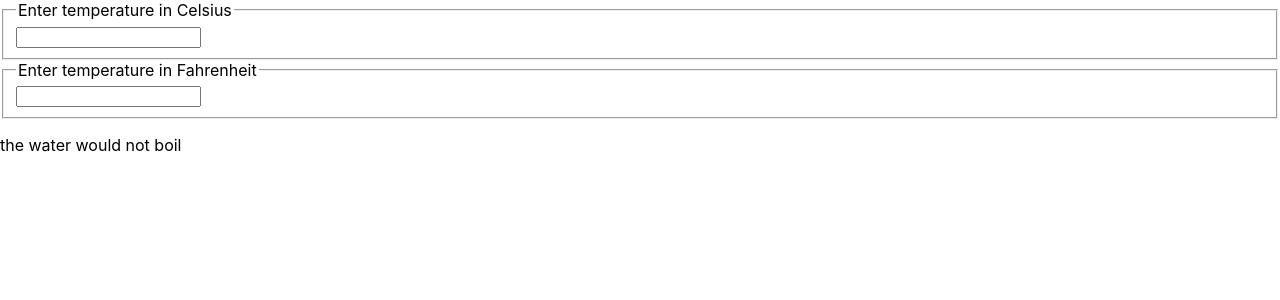
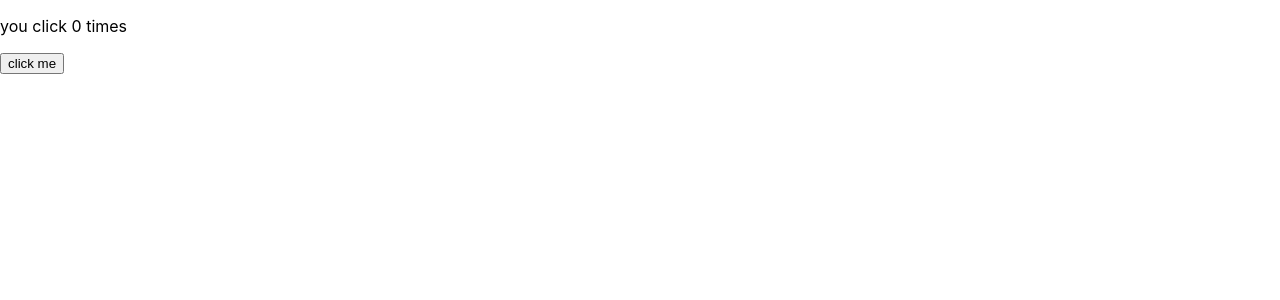
Before and after one commit to Ssshishi/test, a React (Create React App) app: page / in a window 1280 px wide. Shown: the top 300 px of the page. Built offline with nearby package versions, Linux system fonts and the light colour scheme.

Commit message:
hook useState useEffect

```diff
--- a/src/index.js
+++ b/src/index.js
@@ -1,4 +1,4 @@
-import React from 'react';
+import React, {useState, useEffect}from 'react';
 import ReactDOM from 'react-dom';
 import './index.css';
 // import App from './App';
@@ -804,98 +804,167 @@
 
 
 // 状态提升  多个组件需要反映相同的变化数据，这时可以将共享状态提升到最近的共同父组件中去
-function BoilingVerdict (props) {
-    if (props.celsius >= 100) {
-        return <p> the water would boil</p>
-    } else {
-        return <p> the water would not boil</p>
-    }
-}
-class TemperatureInput extends React.Component {
-    constructor (props) {
-        super(props);
-        this.handleChange = this.handleChange.bind (this);
-    }
+// 实现温度换算
+// 是否会煮沸 函数组件
+// function BoilingVerdict (props) {
+//     if (props.celsius >= 100) {
+//         return <p> the water would boil</p>
+//     } else {
+//         return <p> the water would not boil</p>
+//     }
+// }
+// // 温度输入 组件
+// class TemperatureInput extends React.Component {
+//     constructor (props) {
+//         super(props);
+//         this.handleChange = this.handleChange.bind (this);
+//     }
+//     // 通过props 调用父组件的函数
+//     handleChange (e) {
+//         this.props.onTemperatureChange (e.target.value)
+//     }
 
-    handleChange (e) {
-        this.props.onTemperatureChange (e.target.value)
-    }
+//     render (){
+//         // 来自父组件 props 这两个量
+//         const temperature = this.props.temperature;
+//         const scale = this.props.scale;
+//         return (
+//             <fieldset>
+//                 <legend>
+//                     Enter temperature in {scalesName[scale]}
+//                 </legend>
+//                 <input value = {temperature} onChange = {this.handleChange} />
+//             </fieldset>
+//         )
+//     }
+// }
+// // 定义华氏温度和标准温度名称
+// const scalesName = {
+//     c: 'Celsius',
+//     f: 'Fahrenheit'
+// }
 
-    render (){
-        const temperature = this.props.temperature;
-        const scale = this.props.scale;
-        return (
-            <fieldset>
-                <legend>
-                    Enter temperature in {scalesName[scale]}
-                </legend>
-                <input value = {temperature} onChange = {this.handleChange} />
-            </fieldset>
-        )
-    }
-}
+// // 换算华氏温度与标准温度之间 换算
+// function toCelsius (fahrenheit) {
+//     return (fahrenheit - 32) * 5 /9
+// }
+// function toFahrenheit(celsius) {
+//     return (celsius * 9 /5) + 32
+// }
 
-const scalesName = {
-    c: 'Celsius',
-    f: 'Fahrenheit'
-}
+// 将输入温度值 从 数值型变成 字符串型
+// function tryConvert (temperature, convert){
+//     const input = parseFloat(temperature);
+//     // 输入为空时
+//     if(Number.isNaN(input)) {
+//         return '';
+//     }
 
-function toCelsius (fahrenheit) {
-    return (fahrenheit - 32) * 5 /9
-}
-function toFahrenheit(celsius) {
-    return (celsius * 9 /5) + 32
-}
+//     const output = convert(input);
+//     // 四舍五入 函数
+//     const rounded = Math.round(output * 1000) / 1000;
+//     return rounded.toString();
+// }
 
-function tryConvert (temperature, convert){
-    const input = parseFloat(temperature);
-    if(Number.isNaN(input)) {
-        return '';
-    }
-    const output = convert(input);
-    const rounded = Math.round(output * 1000) / 1000;
-    return rounded.toString();
-}
-class Calculator extends React.Component {
-    constructor (props) {
-        super (props);
-        this.state = {
-            temperature: '',
-            scale: 'c'
-        };
-        this.handleCelsiusChange = this.handleCelsiusChange.bind(this);
-        this.handleFahrenheitChange = this.handleFahrenheitChange.bind(this);
-    }
-    handleCelsiusChange (temperature) {
-        this.setState ({
-            scale: 'c',
-            temperature
-        })
-    }
-    handleFahrenheitChange (temperature) {
-        this.setState ({
-            scale: 'f',
-            temperature
-        })
-    }
-    render () {
-        const scale = this.state.scale;
-        const temperature = this.state.temperature;
-        const celsius = scale === 'f' ? tryConvert (temperature,toCelsius) : temperature;
-        const fahrenheit = scale === 'c' ? tryConvert(temperature,toFahrenheit) : temperature;
+// // 共同的父组件 所有需要变化的量均共享在这个共同父组件中
+// class Calculator extends React.Component {
+//     constructor (props) {
+//         super (props);
+//         this.state = {
+//             temperature: '',
+//             scale: 'c'
+//         };
+//         this.handleCelsiusChange = this.handleCelsiusChange.bind(this);
+//         this.handleFahrenheitChange = this.handleFahrenheitChange.bind(this);
+//     }
+//     handleCelsiusChange (temperature) {
+//         this.setState ({
+//             scale: 'c',
+//             temperature
+//         })
+//     }
+//     handleFahrenheitChange (temperature) {
+//         this.setState ({
+//             scale: 'f',
+//             temperature
+//         })
+//     }
+//     render () {
+//         const scale = this.state.scale;
+//         const temperature = this.state.temperature;
+//         const celsius = scale === 'f' ? tryConvert (temperature,toCelsius) : temperature;
+//         const fahrenheit = scale === 'c' ? tryConvert(temperature,toFahrenheit) : temperature;
+
+//         return (
+//            <div>
+//                <TemperatureInput scale = 'c' temperature = {celsius} onTemperatureChange = {this.handleCelsiusChange} />
+//                <TemperatureInput scale = 'f' temperature = {fahrenheit} onTemperatureChange = {this.handleFahrenheitChange} />
+//                <BoilingVerdict celsius = {parseFloat(celsius)} />
+
+//            </div>
+//         )
+//     }
+// }
+
+
+// ReactDOM.render(
+//     <Calculator />,
+//     document.querySelector('#root')
+// )
+
+// 使用hook 目的： 通过自定义hook可以实现组件间的公用状态操作
+//  useState useEffect  创建stack hook 和 effect hook
+
+// 状态钩
+// function Example () {
+//     // 给函数内部加一些 state   useState(参数是 初始state  只有一个参数)
+//     const [count, setCount] = useState(0);
+
+//     return (
+//         <div>
+//             <p> you clicked {count} times </p>
+//             <button onClick = {() => setCount (count + 1)}>
+//                 click me
+//             </button>
+//         </div>
+//     )
+// }
+
+// ReactDOM.render(
+//     <Example />,
+//     document.querySelector ('#root')
+// )
+
+// 效果钩 useEffect
+// 副作用 也就是  执行过数据获取 订阅 手动修改过DOM  useEffect就是可以给函数组件增加操作副作用的能力
+
+function Example1 () {
+    const [count, setCount] = useState(0);
+
+    // useEffect(() => {
+    //     effect
+    //     return () => {
+    //         cleanup
+    //     }
+    // }, [input])
+
+    useEffect(() => {
+        // 模板字符串 的写法
+        // 更改网站标题
+        document.title = `You click ${count} times`;
+    });
 
     return (
         <div>
-               <TemperatureInput scale = 'c' temperature = {celsius} onTemperatureChange = {this.handleCelsiusChange} />
-               <TemperatureInput scale = 'f' temperature = {fahrenheit} onTemperatureChange = {this.handleFahrenheitChange} />
-               <BoilingVerdict celsius = {parseFloat(celsius)} />
+            <p>you click {count} times</p>
+            <button onClick = {() => setCount (count + 1)} >
+                click me
+            </button>
         </div>
     )
 }
-}
 
-
-ReactDOM.render(
-    <Calculator />,
+ReactDOM.render (
+    <Example1 />,
     document.querySelector('#root')
 )
```
Lines whose indentation alone changed are shown as unchanged.
